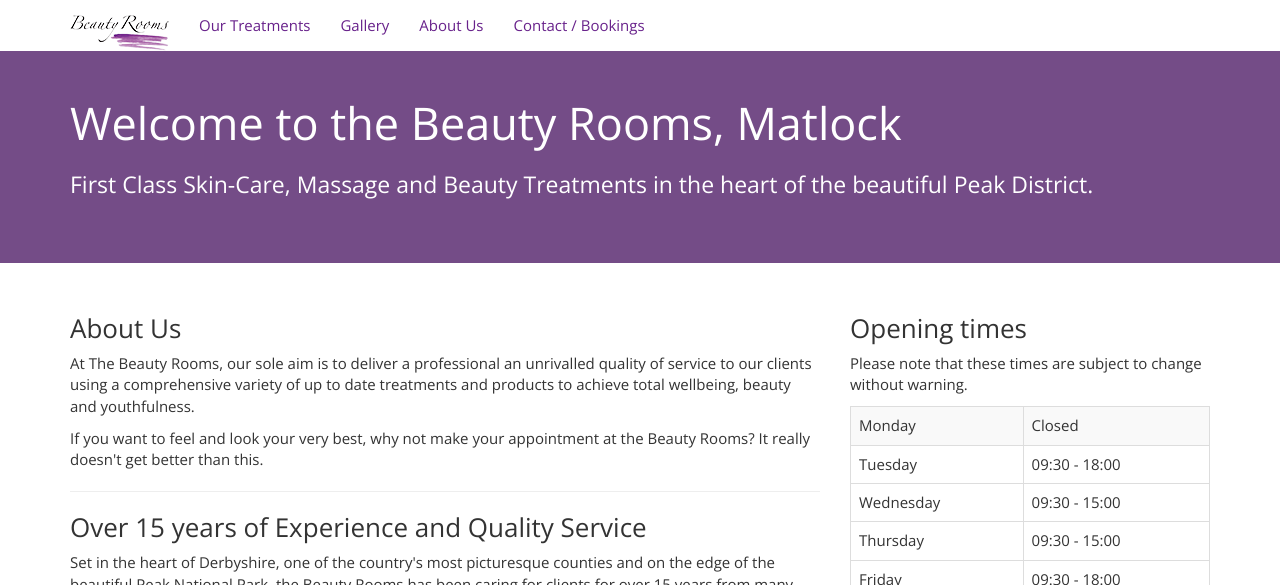
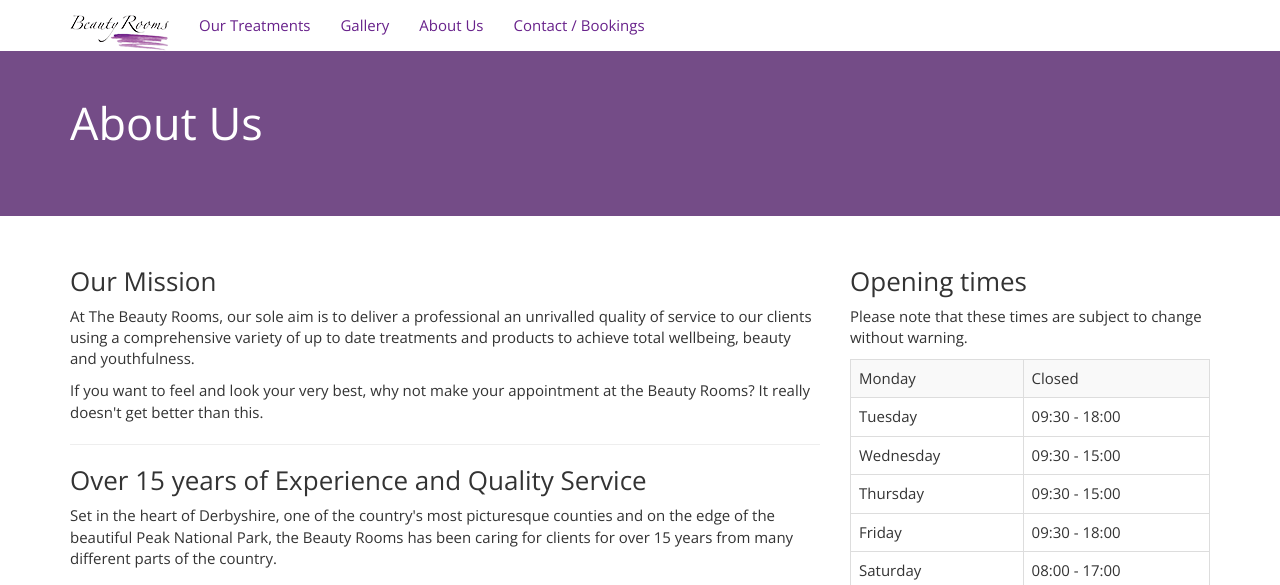
Before and after one commit to ChrisCummins/beautyroomsmatlock.com, a Jekyll site: the page built from about/index.html, in a window 1280 px wide and 1375 px high. Shown: the top 585 px of the window. Built offline with Jekyll 4.4.1, drawn with Linux system fonts in a browser that asks for light colours; nearby versions of some CDN libraries; Markdown is read by kramdown in place of the engine named in the settings; grey boxes are pictures that could not be loaded.

Commit message:
about: Use jumbotron as title

```diff
--- a/about/index.html
+++ b/about/index.html
@@ -6,18 +6,14 @@
 
 <div class="jumbotron">
   <div class="container">
-    <h1>Welcome to the Beauty Rooms, Matlock</h1>
-    <p class="lead">
-      First Class Skin-Care, Massage and Beauty Treatments in the
-      heart of the beautiful Peak District.
-    </p>
+    <h1>About Us</h1>
   </div>
 </div>
 
 <div class="container">
   <div class="row">
     <div class="col-md-8">
-      <h3>About Us</h3>
+      <h3>Our Mission</h3>
       <p>
         At The Beauty Rooms, our sole aim is to deliver a professional
         an unrivalled quality of service to our clients using a
```
